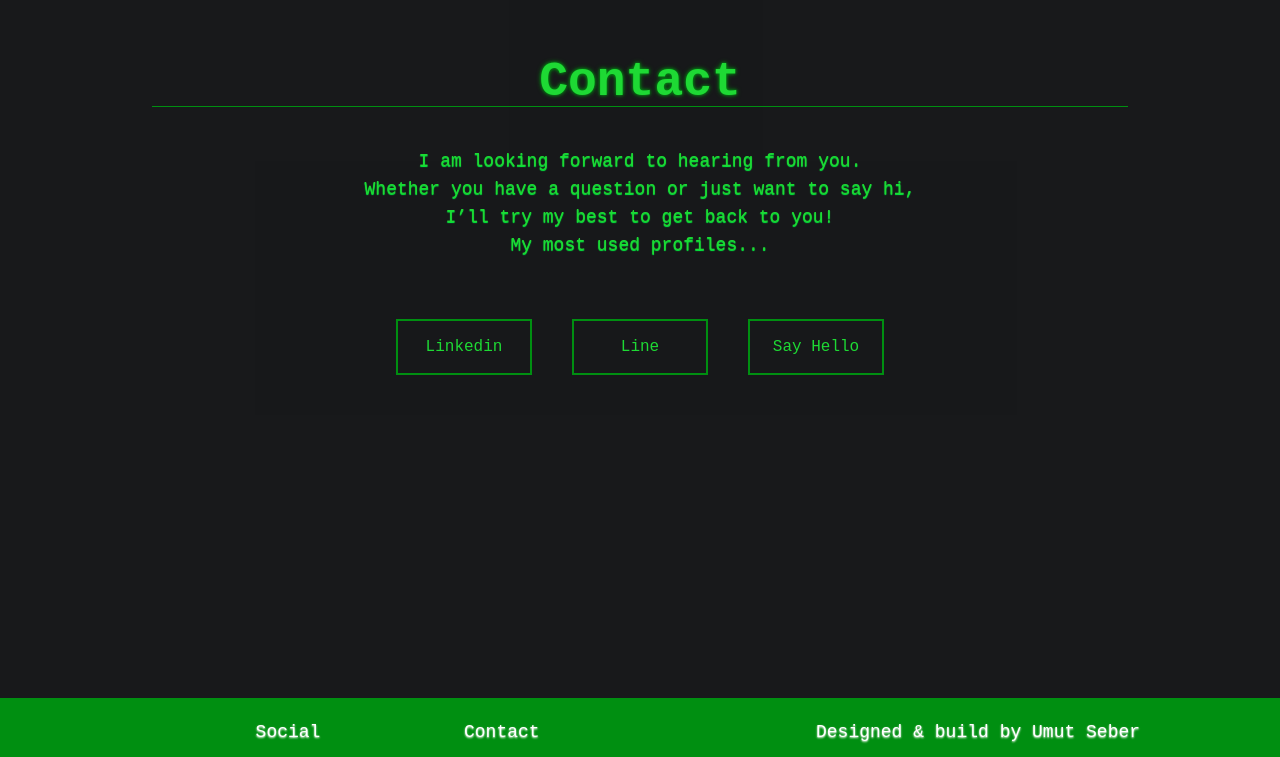
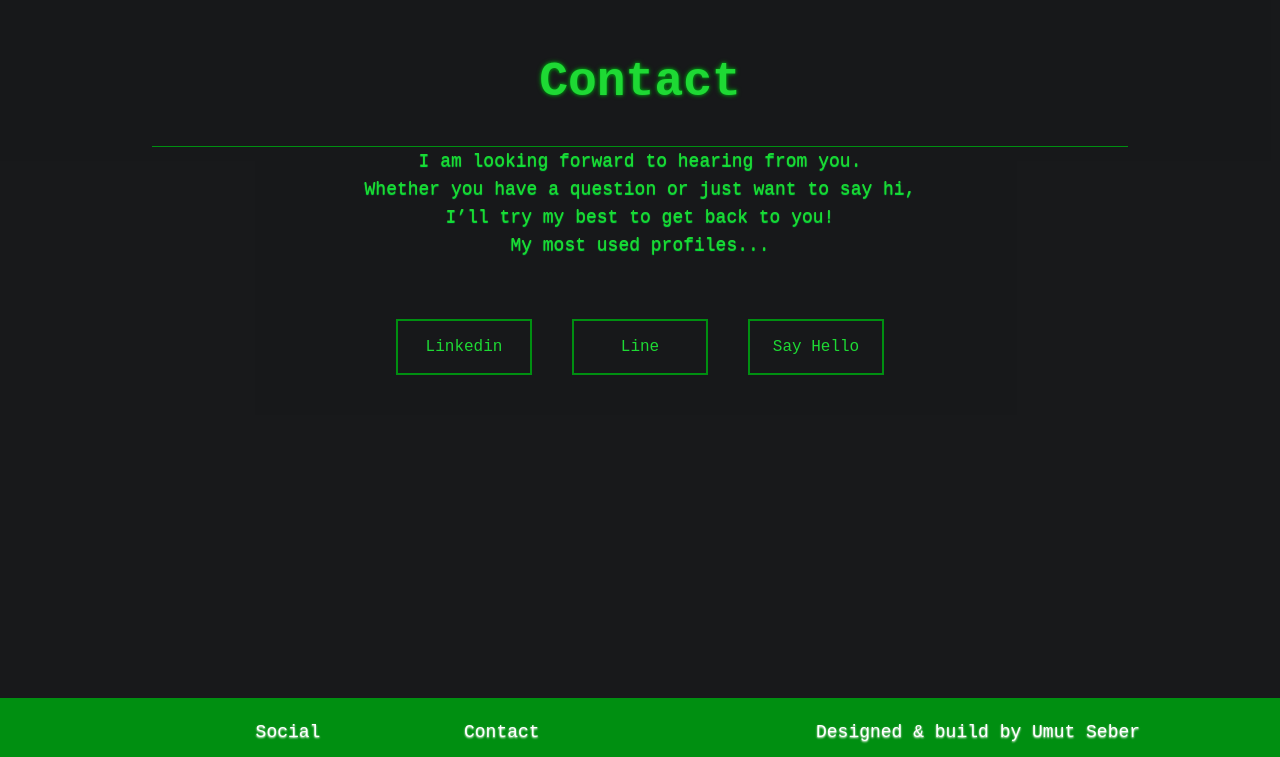
Before and after one commit to StRane/umut-dev, a Next.js app: page / in a window 1280 px wide. Shown: the part 1618-2375 px from the top of the page. Built offline with nearby package versions, Linux system fonts and the light colour scheme.

Commit message:
change back

```diff
--- a/components/AboutMe.tsx
+++ b/components/AboutMe.tsx
@@ -2,27 +2,26 @@ import Image from "next/image";
 
 import { Transition } from "@headlessui/react";
 
-import { useRef,useEffect,useState } from "react";
+import { useRef, useEffect, useState } from "react";
 import { useIntersectionObserver } from "usehooks-ts";
 
 import ProfilePic from "../images/1636693859327.jpg";
 
-interface Props{
-  position:number;
+interface Props {
+  position: number;
 }
 
-function AboutMe({position}:Props) {
-
+function AboutMe({ position }: Props) {
   const [isScrolled, setIsScrolled] = useState(false);
 
   useEffect(() => {
-    let fix = window.screen.height/2;
+    let fix = window.screen.height / 2;
     const handleScroll = () => {
-        if (window.scrollY > (position-fix)) {
-          setIsScrolled(true);
-        } else {
-          setIsScrolled(false);
-        }
+      if (window.scrollY > position - fix) {
+        setIsScrolled(true);
+      } else {
+        setIsScrolled(false);
+      }
     };
 
     window.addEventListener("scroll", handleScroll);
@@ -32,13 +31,17 @@ function AboutMe({position}:Props) {
     };
   }, [position]);
 
-
   return (
     <div className="min-h-screen lg:mx-28">
       <Transition show={isScrolled}>
-
+        <Transition.Child
+          appear={true}
+          enter="transition-all flex-1"
+          enterFrom="opacity-0 flex-1"
+          enterTo="animate-flipIN opacity-100 flex-1"
+        >
           <h2 className="pt-20 pb-10 md:pt-20">AboutMe</h2>
-
+        </Transition.Child>
         <hr className="w-full h-[1px] border-green-mdark -translate-y-10" />
 
         <div className="flex flex-col-reverse md:flex-row">
--- a/components/Projects.tsx
+++ b/components/Projects.tsx
@@ -24,7 +24,7 @@ function Projects({ position }: Props) {
   useEffect(() => {
     let fix = window.screen.height;
     const handleScroll = () => {
-      if (window.scrollY > position -( fix * 10/11)) {
+      if (window.scrollY > position - (fix *10/11)) {
         setIsScrolled(true);
       } else {
         setIsScrolled(false);
--- a/components/WhatsNext.tsx
+++ b/components/WhatsNext.tsx
@@ -22,9 +22,15 @@ function WhatsNext() {
   return (
     <div className="min-h-[90vh] space-y-4 lg:mx-28" ref={intersectionRef}>
       <Transition show={isNextVisible}>
-        <h2 className="pt-40 pb-10 md:pt-20">Contact</h2>
-
-        <hr className="w-full h-[1px] border-green-mdark -translate-y-10" />
+      <Transition.Child
+          appear={true}
+          enter="transition-all flex-1"
+          enterFrom="opacity-0 flex-1"
+          enterTo="animate-flipIN opacity-100 flex-1"
+        >
+          <h2 className="pt-40 pb-10 md:pt-20">Contact</h2>
+        </Transition.Child>
+        <hr className="w-full h-[1px] border-green-mdark " />
 
         <Transition.Child
           as="p"
```
